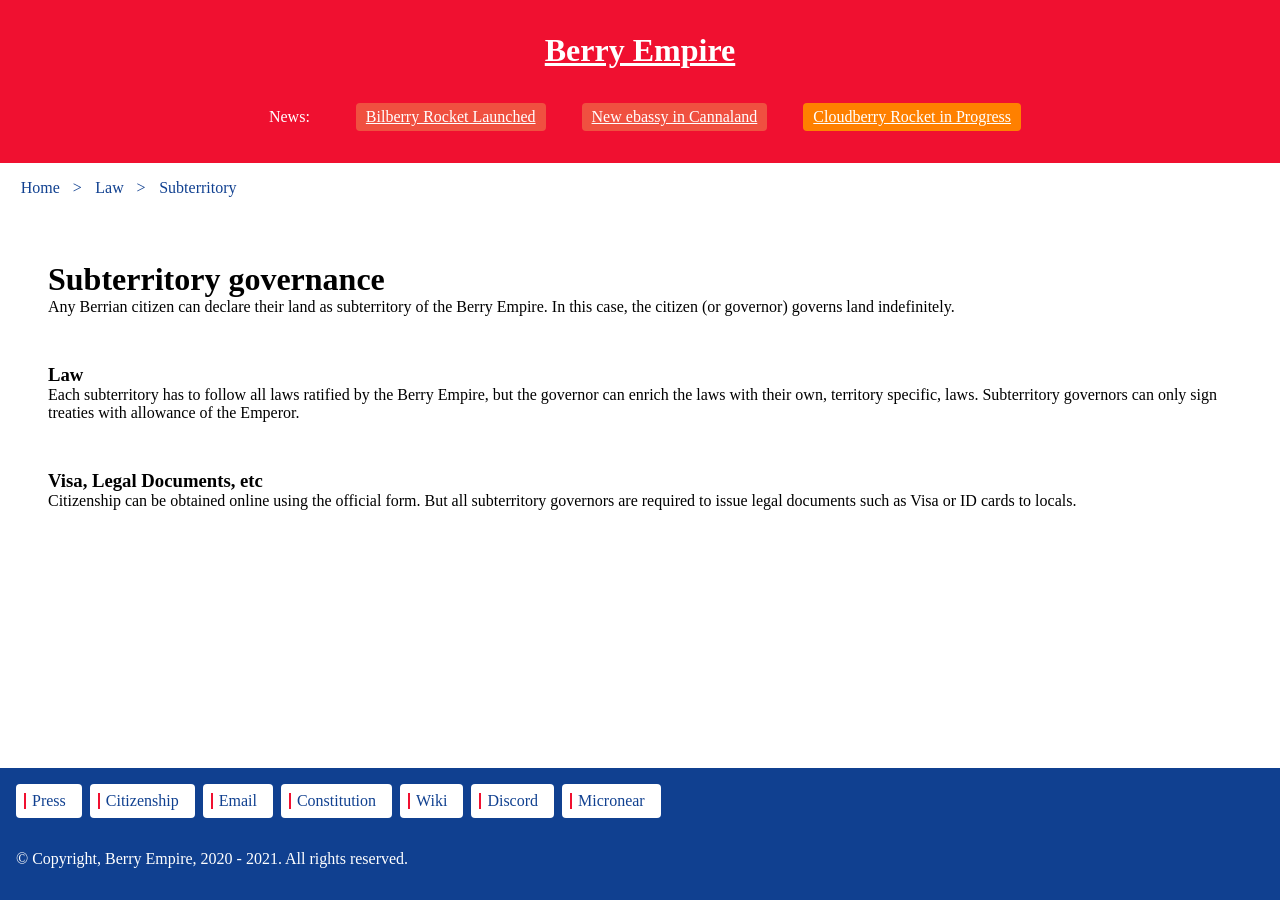
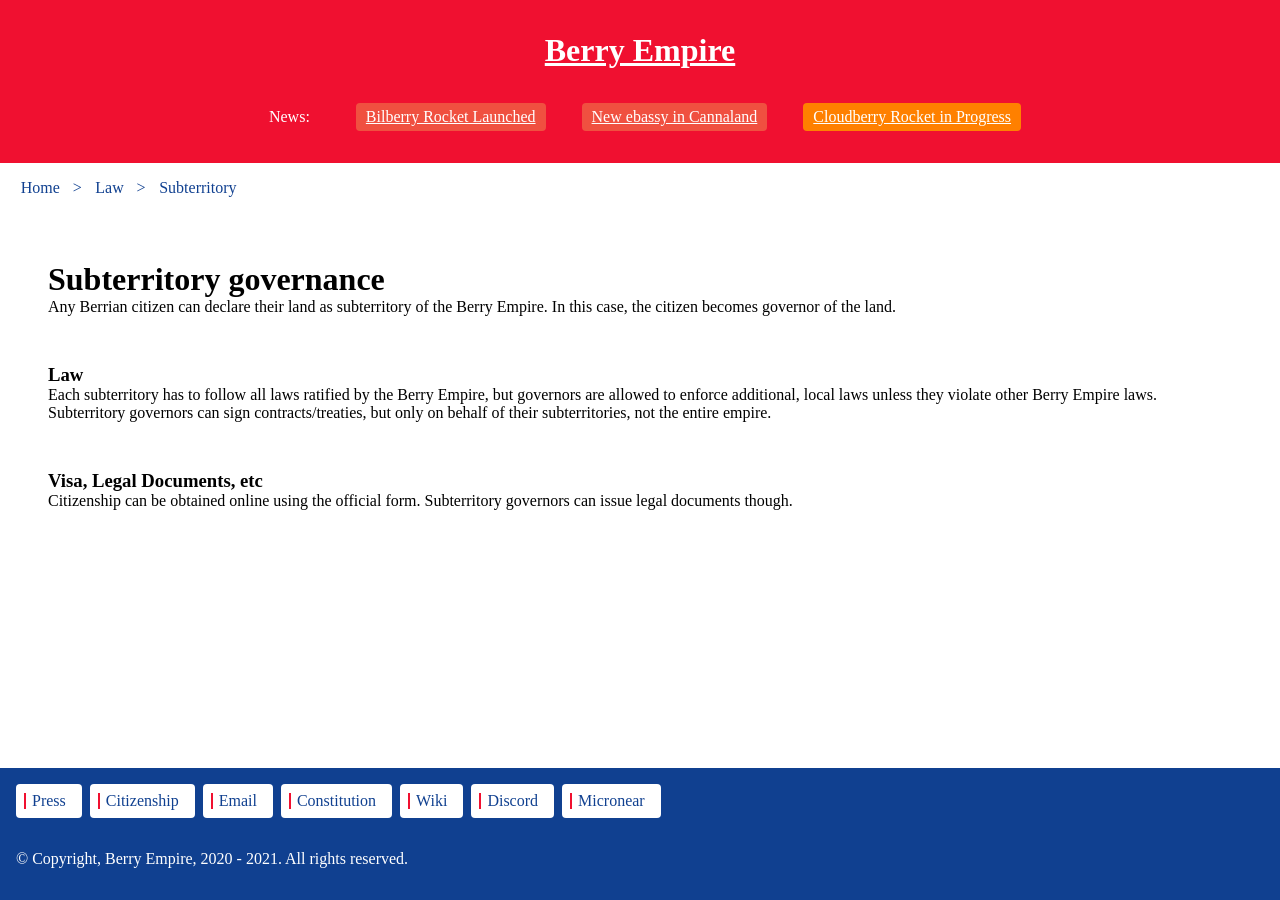
Before and after one commit to berryempire/berryempire.github.io, a Jekyll site: the page built from law/subterritory.md, in a window 1280 px wide. Built offline with Jekyll 4.4.1, drawn with Linux system fonts in a browser that asks for light colours; our own code applies the rules of GitHub Pages for plain Markdown files.

Commit message:
Update subterritory.md

```diff
--- a/law/subterritory.md
+++ b/law/subterritory.md
@@ -1,10 +1,10 @@
 ## Subterritory governance
 Any Berrian citizen can declare their land as subterritory of the Berry Empire.
-In this case, the citizen (or governor) governs land indefinitely.
+In this case, the citizen becomes governor of the land.
 
 ### Law
-Each subterritory has to follow all laws ratified by the Berry Empire, but the governor can enrich the laws with their own, territory specific, laws.
-Subterritory governors can only sign treaties with allowance of the Emperor.
+Each subterritory has to follow all laws ratified by the Berry Empire, but governors are allowed to enforce additional, local laws unless they violate other Berry Empire laws.
+Subterritory governors can sign contracts/treaties, but only on behalf of their subterritories, not the entire empire.
 
 ### Visa, Legal Documents, etc
-Citizenship can be obtained online using the official form. But all subterritory governors are required to issue legal documents such as Visa or ID cards to locals.
+Citizenship can be obtained online using the official form. Subterritory governors can issue legal documents though.
```
